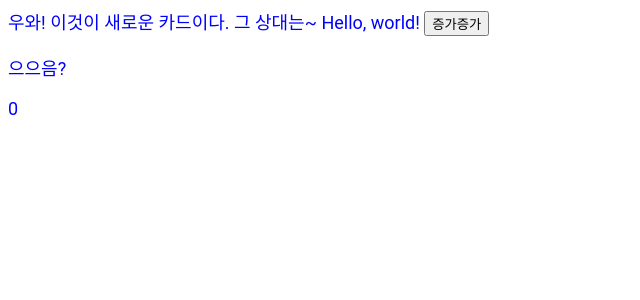
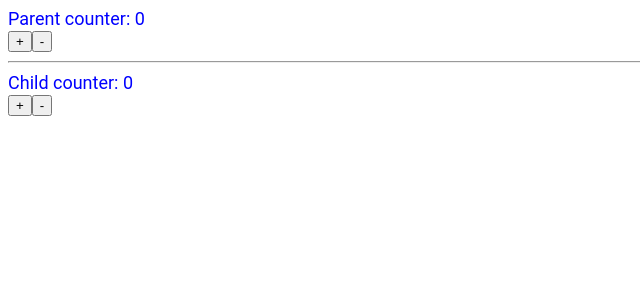
Before and after one commit to cadenzah/vue-practice, a Vue app: page / in a window 1280 px wide. Shown: the top 300 px of the page, without its empty margins (0-640 px from the left). Built offline with nearby package versions, Linux system fonts and the light colour scheme.

Commit message:
added vuex - starting simple example

```diff
--- a/package.json
+++ b/package.json
@@ -33,5 +33,8 @@
     "webpack": "^5.4.0",
     "webpack-cli": "^4.2.0",
     "webpack-dev-server": "^3.11.0"
+  },
+  "dependencies": {
+    "vuex": "^3.5.1"
   }
 }
--- a/src/App.vue
+++ b/src/App.vue
@@ -1,10 +1,19 @@
 <template>
   <div id="app">
+    Parent counter: {{$store.state.counter}} <br />
+    <button
+      @click="addCounter"
+    >
+      +
+    </button>
+    <button
+      @click="subCounter"
+    >
+      -
+    </button>
     <card
-      :message="message"
-      @customclick="customClick"
+      :num="counter"
     ></card>
-    <p >{{ count }}</p>
   </div>
 </template>
 
@@ -12,20 +21,21 @@
 import Card from './components/Card.vue';
 
 export default {
-  data() {
-    return {
-      message: 'Hello, world!',
-      count: 0,
-    };
-  },
+  // data() {
+  //   return {
+  //     counter: 0,
+  //   };
+  // },
   methods: {
-    customClick: function() {
-      // alert('customclick')
-      this.count++;
+    addCounter() {
+      this.$store.state.counter++;
+    },
+    subCounter() {
+      this.$store.state.counter--;
     },
   },
   components: {
-    Card: Card,
+    card: Card,
   },
 };
 </script>
--- a/src/components/Card.vue
+++ b/src/components/Card.vue
@@ -1,14 +1,15 @@
 <template>
   <div>
-    우와! 이것이 새로운 카드이다. 그 상대는~ {{message}}
-    <button @click="onButtonClick">증가증가</button>
-    <p @customclick="onCustomClick">으으음?</p>
+    <hr />
+    Child counter: {{$store.state.counter}} <br />
+    <button>+</button>
+    <button>-</button>
   </div>
 </template>
 
 <script>
 export default {
-  props: ['message'],
+  props: ['num'],
   methods: {
     onButtonClick: function(e) {
       this.$emit('customclick', e);
--- a/src/main.js
+++ b/src/main.js
@@ -1,7 +1,10 @@
 import Vue from 'vue';
 import App from './App.vue';
 
+import store from './store';
+
 new Vue({
   el: '#app',
+  store: store,
   render: h => h(App),
 });
--- /dev/null
+++ b/src/store/index.js
@@ -0,0 +1,10 @@
+import Vue from 'vue';
+import Vuex from 'vuex';
+
+Vue.use(Vuex);
+
+export default new Vuex.Store({
+  state: {
+    counter: 0,
+  },
+});
```
Also changed, not shown: 2 other files (tests, documents, lock files or other folders).
